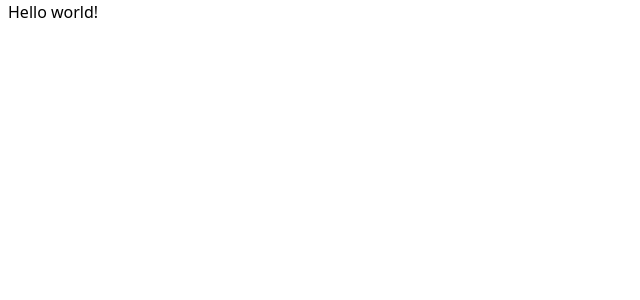
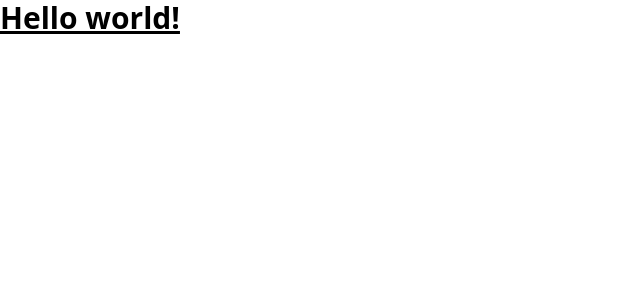
Before and after one commit to hryanjones/advysor.ai, a React (Vite) app: page / in a window 1280 px wide. Shown: the top 300 px of the page, without its empty margins (0-640 px from the left). Built offline with nearby package versions, Linux system fonts and the light colour scheme.

Commit message:
Add Tailwind for faster styling.

```diff
--- a/package.json
+++ b/package.json
@@ -12,8 +12,10 @@
     "check": "biome lint --write src"
   },
   "dependencies": {
+    "@tailwindcss/vite": "^4.1.5",
     "react": "^19.0.0",
-    "react-dom": "^19.0.0"
+    "react-dom": "^19.0.0",
+    "tailwindcss": "^4.1.5"
   },
   "devDependencies": {
     "@biomejs/biome": "1.9.4",
--- a/src/App.tsx
+++ b/src/App.tsx
@@ -3,7 +3,7 @@
 function App() {
   return (
     <>
-      <header>
+      <header className="text-3xl font-bold underline">
         Hello world!
       </header>
     </>
--- a/src/index.css
+++ b/src/index.css
@@ -1,3 +1,5 @@
+@import "tailwindcss";
+
 :root {
   font-family: system-ui, Avenir, Helvetica, Arial, sans-serif;
   line-height: 1.5;
--- a/vite.config.ts
+++ b/vite.config.ts
@@ -1,10 +1,11 @@
 import { defineConfig } from 'vite';
 import react from '@vitejs/plugin-react';
+import tailwindcss from '@tailwindcss/vite'
 
 // https://vite.dev/config/
 export default defineConfig({
   base: './', // Makes asset links relative
-  plugins: [react()],
+  plugins: [react(), tailwindcss()],
   // build: {
   //   assetsInlineLimit: Number.POSITIVE_INFINITY, // Inline all assets into the HTML
   // },
```
Also changed, not shown: 1 other file (tests, documents, lock files or other folders).
